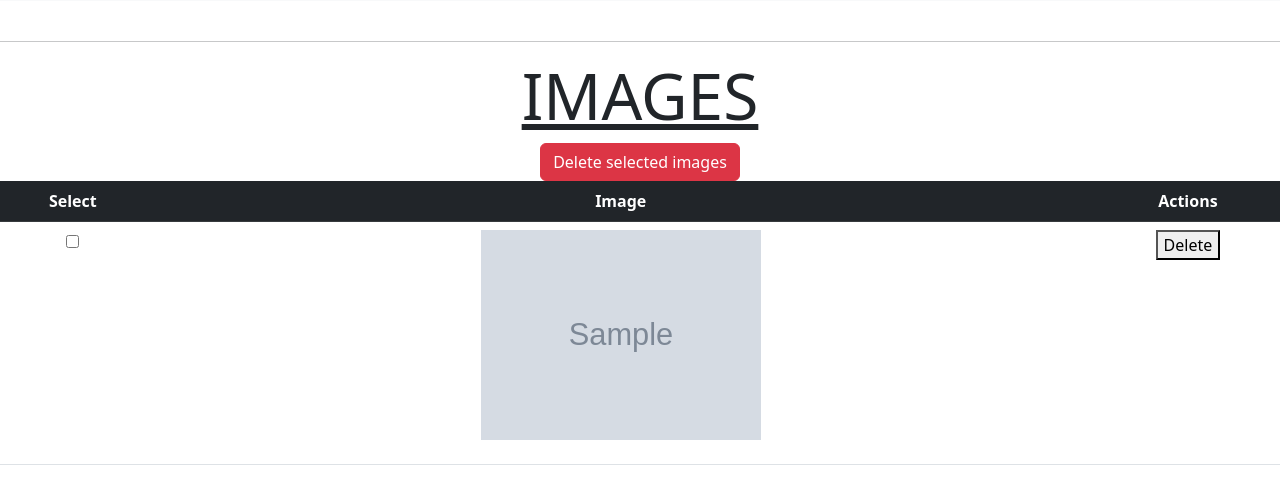
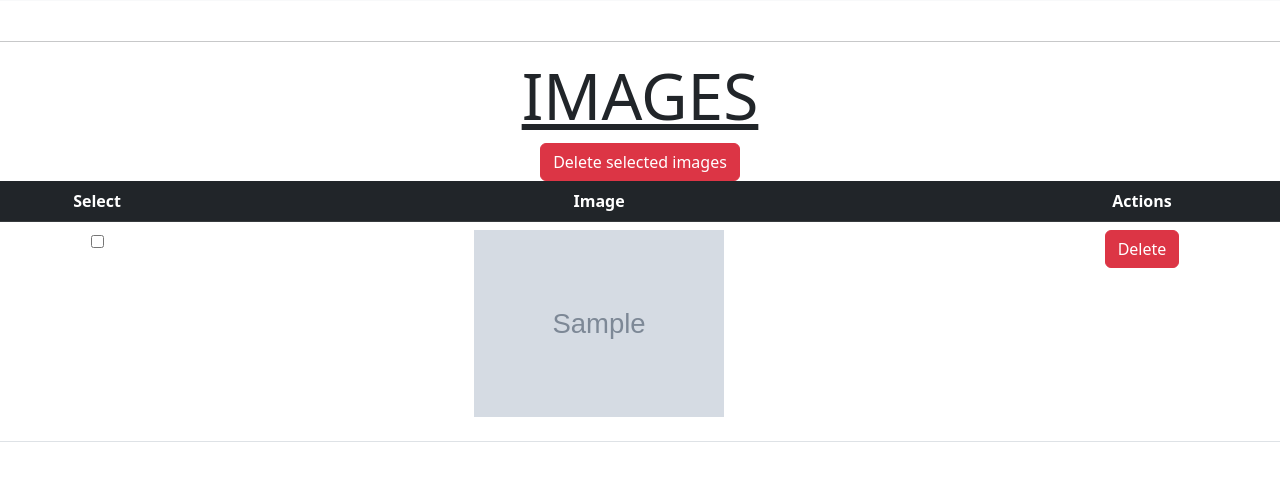
Before and after one commit to liguang02/Web-Database-Interface, a PHP site: page /images.php in a window 1280 px wide. Shown: the part 157-661 px from the top of the page. Run offline with PHP 8.4, Linux system fonts and the light colour scheme; a user stored in the database is signed in; data comes from the database, SQL or seed files in the repository; tables that the repository leaves empty hold one stand-in row (values such as "Sample post"); grey boxes marked "Sample" are stand-in pictures.

Commit message:
minor changes on images php file

```diff
--- a/images.php
+++ b/images.php
@@ -12,7 +12,7 @@ require_once('home.html');
 <div>
     <form method="post" action="image_delete.php" id="images-delete-form">
         <div class="section text-center">
-        <input class="btn btn-danger" type="submit" value="Delete selected images">
+        <input class="btn btn-danger" type="submit" value="Delete selected images"><br>
         <?php if ($images->execute() && $images->rowCount() > 0) { ?>
             <table class="table table-hover">
                 <thead class="table-dark">
@@ -27,12 +27,10 @@ require_once('home.html');
                     <tr>
                         <td><input type="checkbox" name="image_ids[]"  value="<?= $image->id ?>"/></td>
                         <td>
-                            <div class="row">
-                                <p><img src="course_images/<?= $image->filePath ?>" width = 30% height="auto"></p>
-                            </div>
+                            <p><img src="course_images/<?= $image->filePath ?>" width = 250px height="auto"></p>
                         </td>
                         <td>
-                            <button type="submit" name="image_ids[]" value="<?= $image->id ?>">Delete</button>
+                            <button class="btn btn-danger" type="submit" name="image_ids[]" value="<?= $image->id ?>">Delete</button>
                         </td>
                     </tr>
                 <?php } ?>
```
